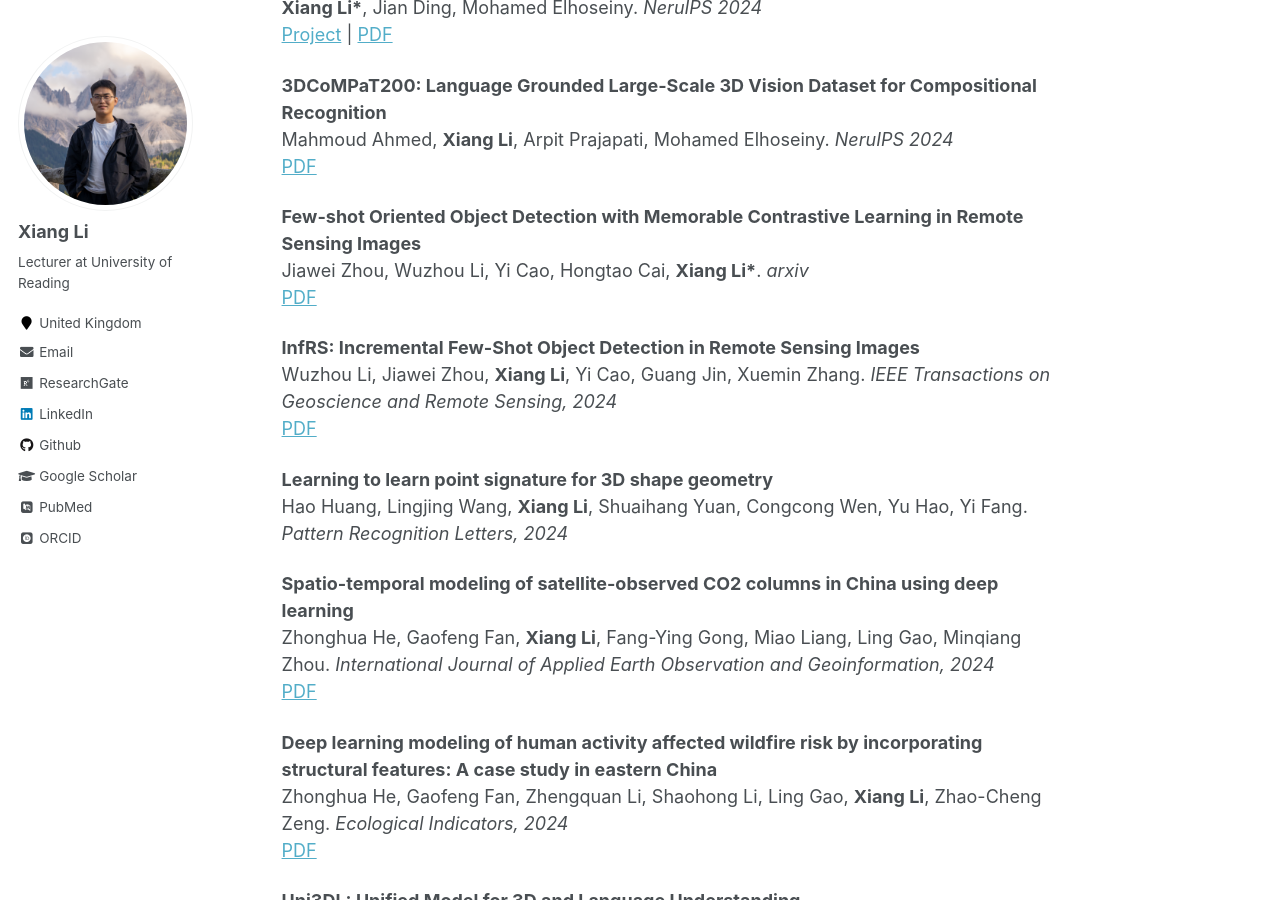
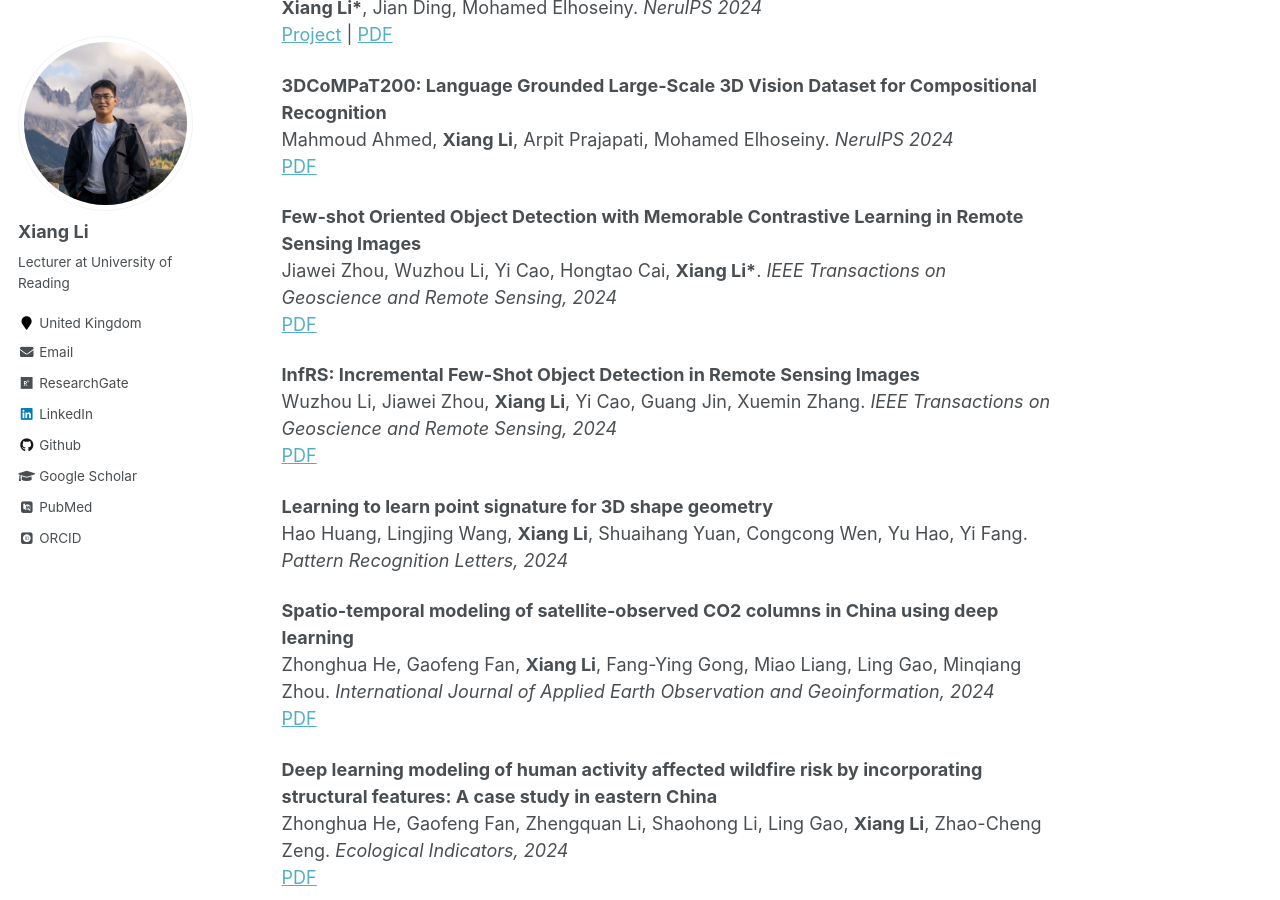
Before and after one commit to lx709/lx709.github.io, a Jekyll site: the page built from _pages/publications.md, in a window 1280 px wide and 900 px high, scrolled down 1149 px. Built offline with Jekyll 4.4.1, drawn with Linux system fonts in a browser that asks for light colours; some web fonts are replaced.

Commit message:
Update publications.md

```diff
--- a/_pages/publications.md
+++ b/_pages/publications.md
@@ -55,7 +55,7 @@ Mahmoud Ahmed, **Xiang Li**, Arpit Prajapati, Mohamed Elhoseiny. *NeruIPS 2024*<
 [PDF](https://openreview.net/pdf?id=L4yLhMjCOR)
 
 **Few-shot Oriented Object Detection with Memorable Contrastive Learning in Remote Sensing Images**<br>
-Jiawei Zhou, Wuzhou Li, Yi Cao, Hongtao Cai, **Xiang Li\***. *arxiv*<br>
+Jiawei Zhou, Wuzhou Li, Yi Cao, Hongtao Cai, **Xiang Li\***. *IEEE Transactions on Geoscience and Remote Sensing, 2024*<br>
 [PDF](https://arxiv.org/abs/2405.11293)
 
 **InfRS: Incremental Few-Shot Object Detection in Remote Sensing Images**<br>
```
